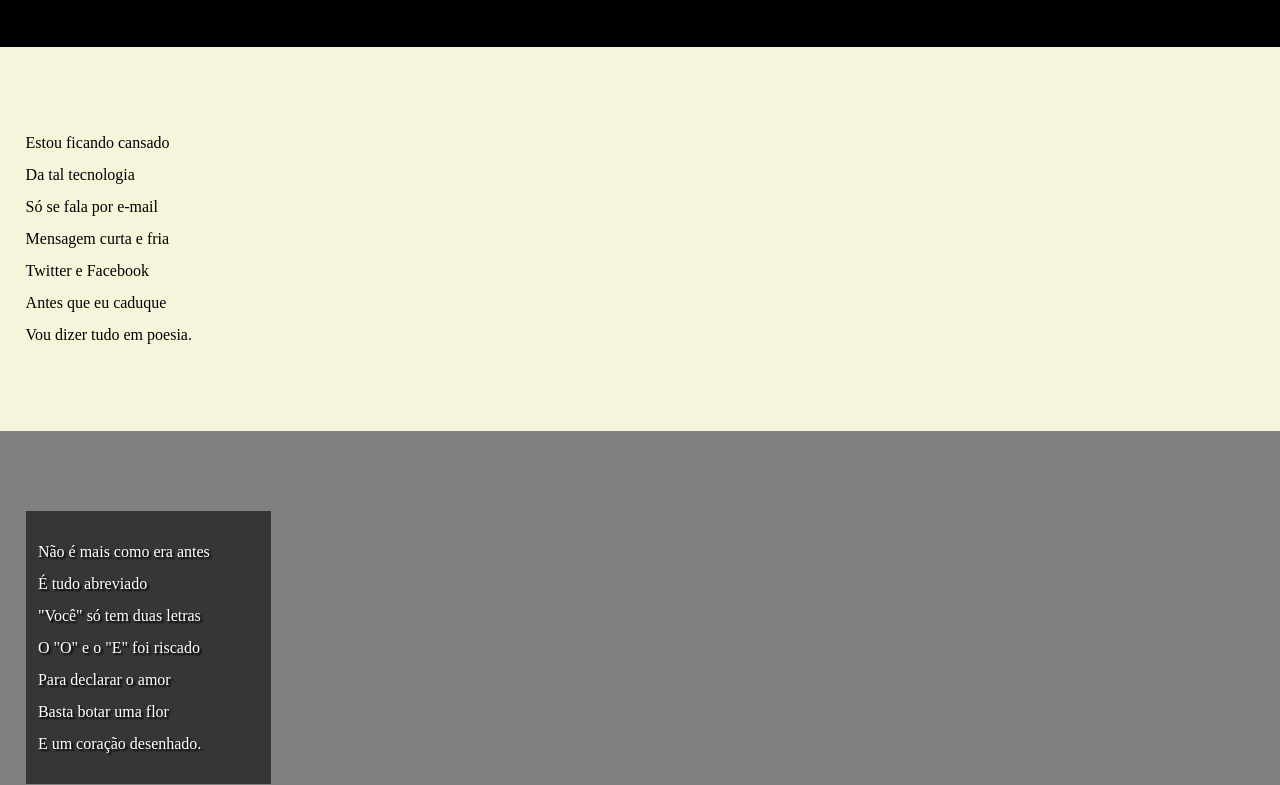
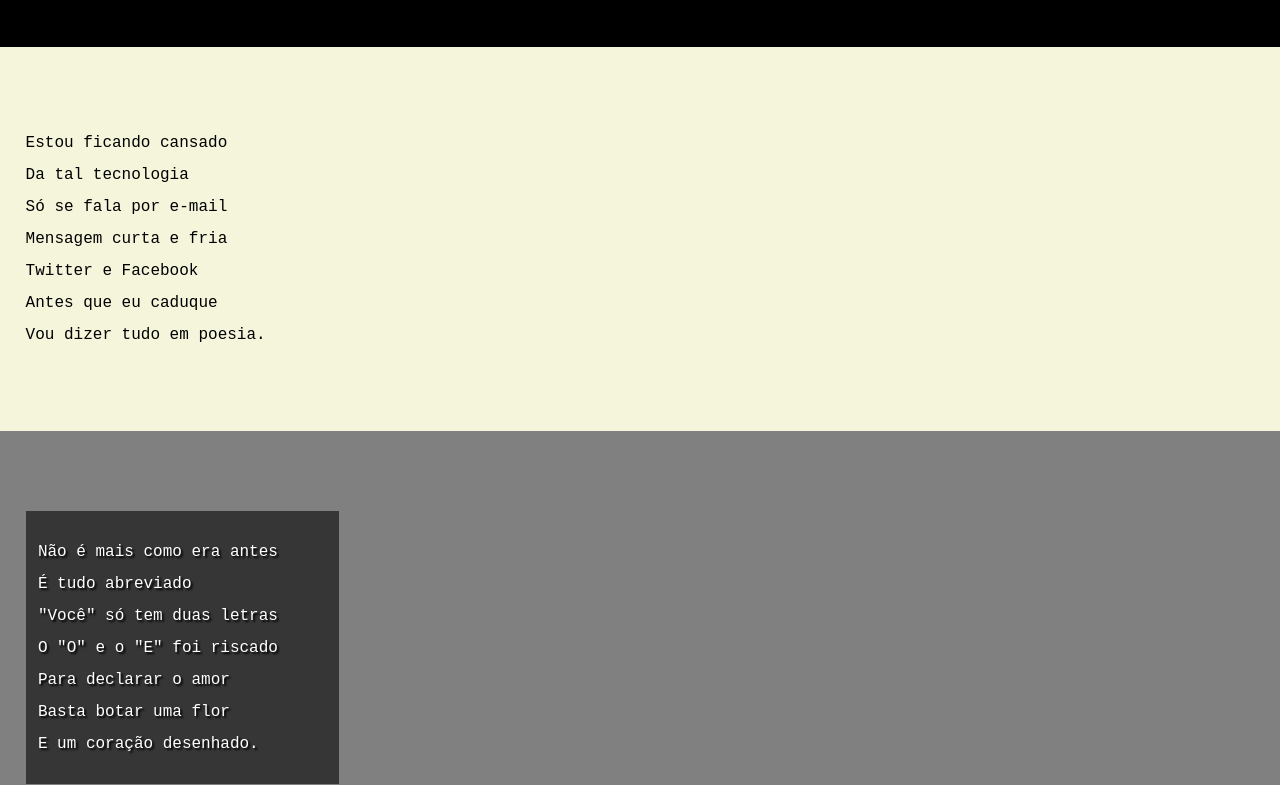
Before and after one commit to SergioPaula/projeto-android, a plain HTML site: page index.html in a window 1280 px wide. Shown: the part 108-893 px from the top of the page. Drawn offline with Linux system fonts and the light colour scheme.

Commit message:
aplicando fontes
aplicando fonte, mas ainda ajustando o erro

```diff
--- a/style.css
+++ b/style.css
@@ -5,15 +5,35 @@
     padding: 0px;
 }
 
+/* Edu Australia VIC WA NT Hand
+Playwrite Perú*/
+
+@import url('https://fonts.googleapis.com/css2?family=Anton&display=swap');
+
+@import url('https://fonts.googleapis.com/css2?family=Edu+AU+VIC+WA+NT+Hand:wght@400..700&display=swap');
+
+@import url('https://fonts.googleapis.com/css2?family=Playwrite+PE:wght@100..400&display=swap');
+
+
+
+:root {
+    --font1: 'Segoe UI', Tahoma, Geneva, Verdana, sans-serif;
+    --font2: "Anton", sans-serif;
+    --font3: "Edu AU VIC WA NT Hand", 'Courier New', Courier, monospace;
+    --font4: "Playwrite PE", 'Courier New', Courier, monospace;
+}
 
 html, body {
     min-height: 100%;
     background-color:beige;
+    font-family: var(--font4);
+    font-weight: 400;
 }
 
 header {
     background-color: black;
     color: white;
+    font-family: var(--font3);
     text-align: center;
     padding-top: 50px;
     padding-bottom: 50px;
```
